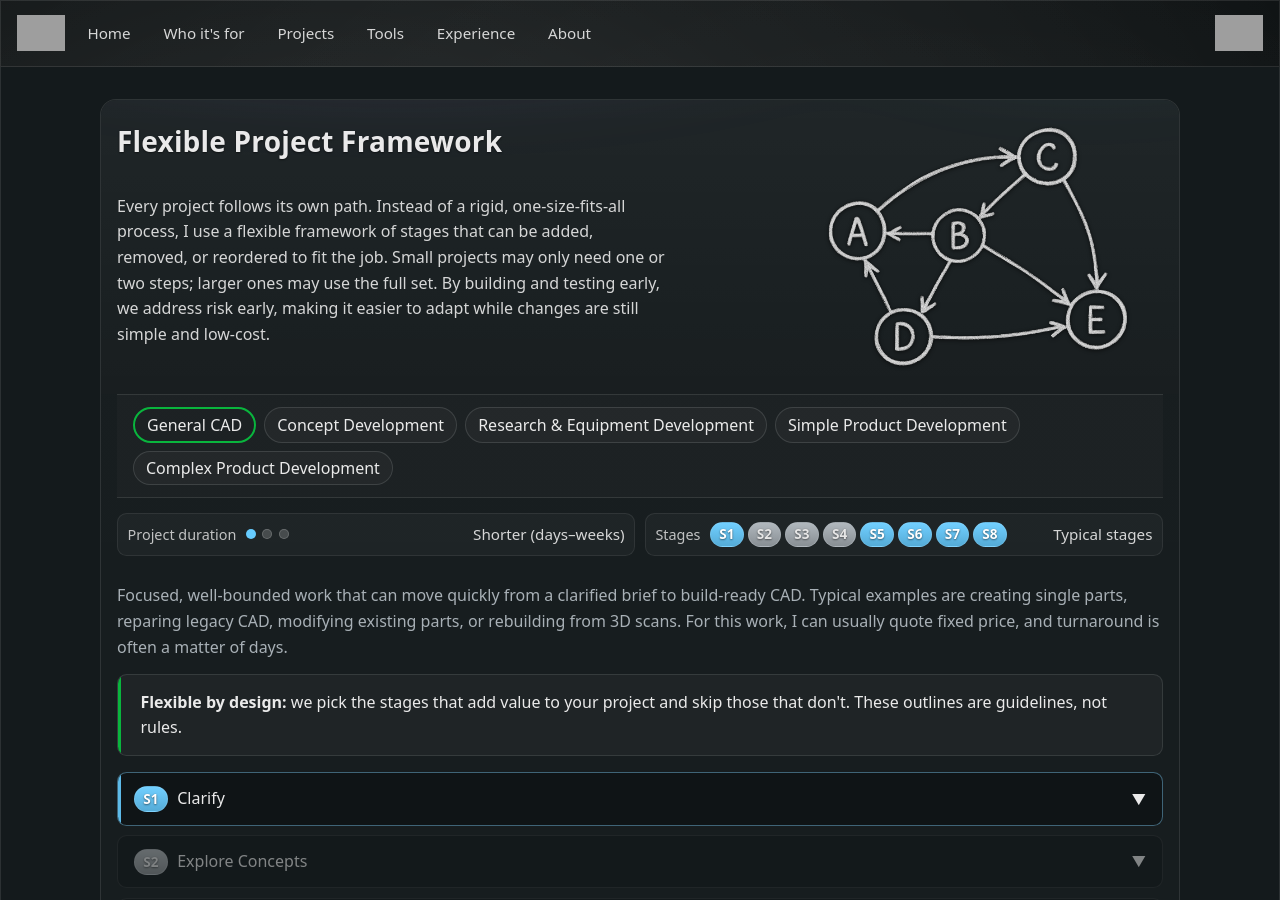
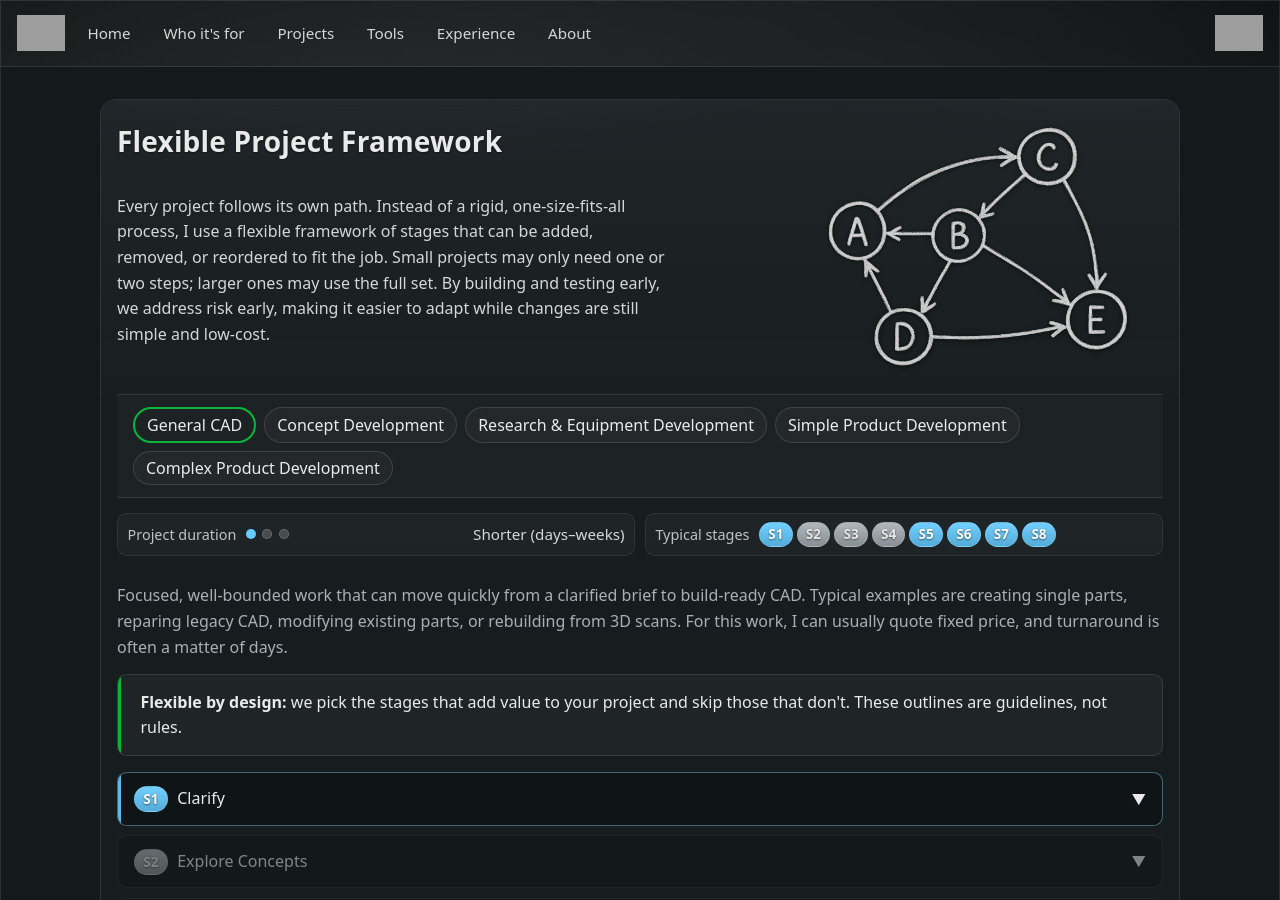
Before and after one commit to JamesAIzzard/jamesaizzard.github.io, a Jekyll site: the page built from flexible-project-framework.html, in a window 1280 px wide and 900 px high. Built offline with Jekyll 4.4.1, drawn with Linux system fonts in a browser that asks for light colours; some web fonts are replaced; grey boxes are pictures that could not be loaded.

Commit message:
Update stage label for clarity in project types section

```diff
--- a/flexible-project-framework.html
+++ b/flexible-project-framework.html
@@ -40,14 +40,13 @@ body_class: ff-page
                 </span>
               </div>
               <div class="pt-scale stages">
-                <span class="pt-scale-label">Stages</span>
+                <span class="pt-scale-label">Typical stages</span>
                 <div class="pt-scale-toggle" aria-hidden="true">
                   {% assign all_stages = site.data.flexible_framework.project_stages.stages %}
                   {% for s in all_stages %}
                   <span class="opt{% if t.stage_ids contains s.id %} is-on{% endif %}">{{ s.id }}</span>
                   {% endfor %}
                 </div>
-                <span class="pt-scale-text">Typical stages</span>
               </div>
 
             </div>
```
